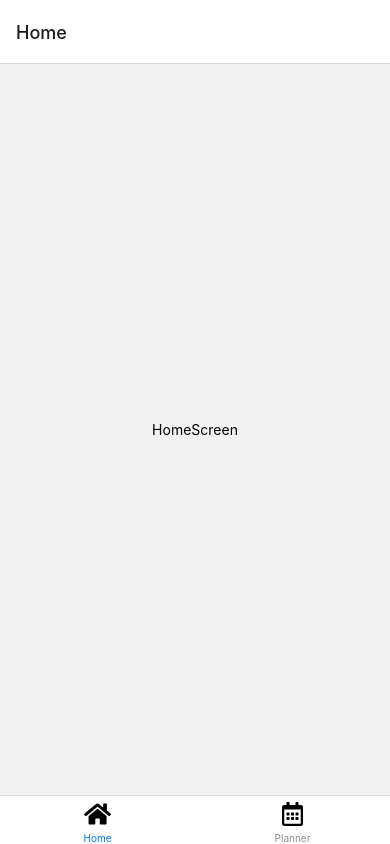
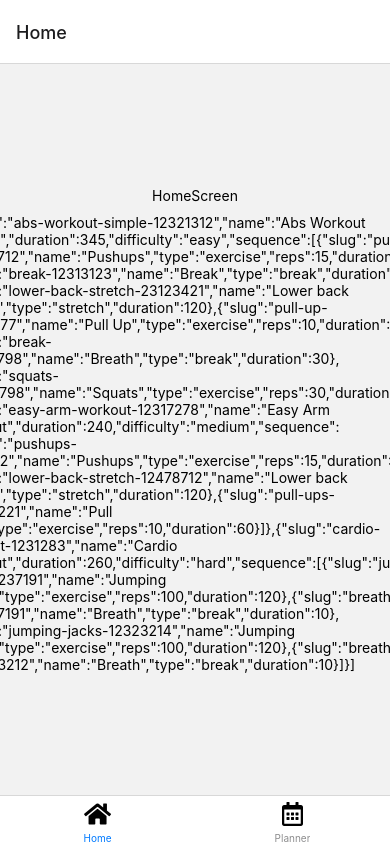
Before and after one commit to KennedyMungai/WorkoutAppAnother, a React Native app: screen /Home in a window 390 px wide. Built offline with nearby package versions, Linux system fonts and the light colour scheme.

Commit message:
Stringified the object data

```diff
--- a/screens/HomeScreen.tsx
+++ b/screens/HomeScreen.tsx
@@ -7,6 +7,7 @@ const HomeScreen = ({ navigation }: NativeStackHeaderProps) => {
 	return (
 		<View style={styles.homeScreenView}>
 			<Text>HomeScreen</Text>
+			<Text>{JSON.stringify(data)}</Text>
 		</View>
 	)
 }
```
